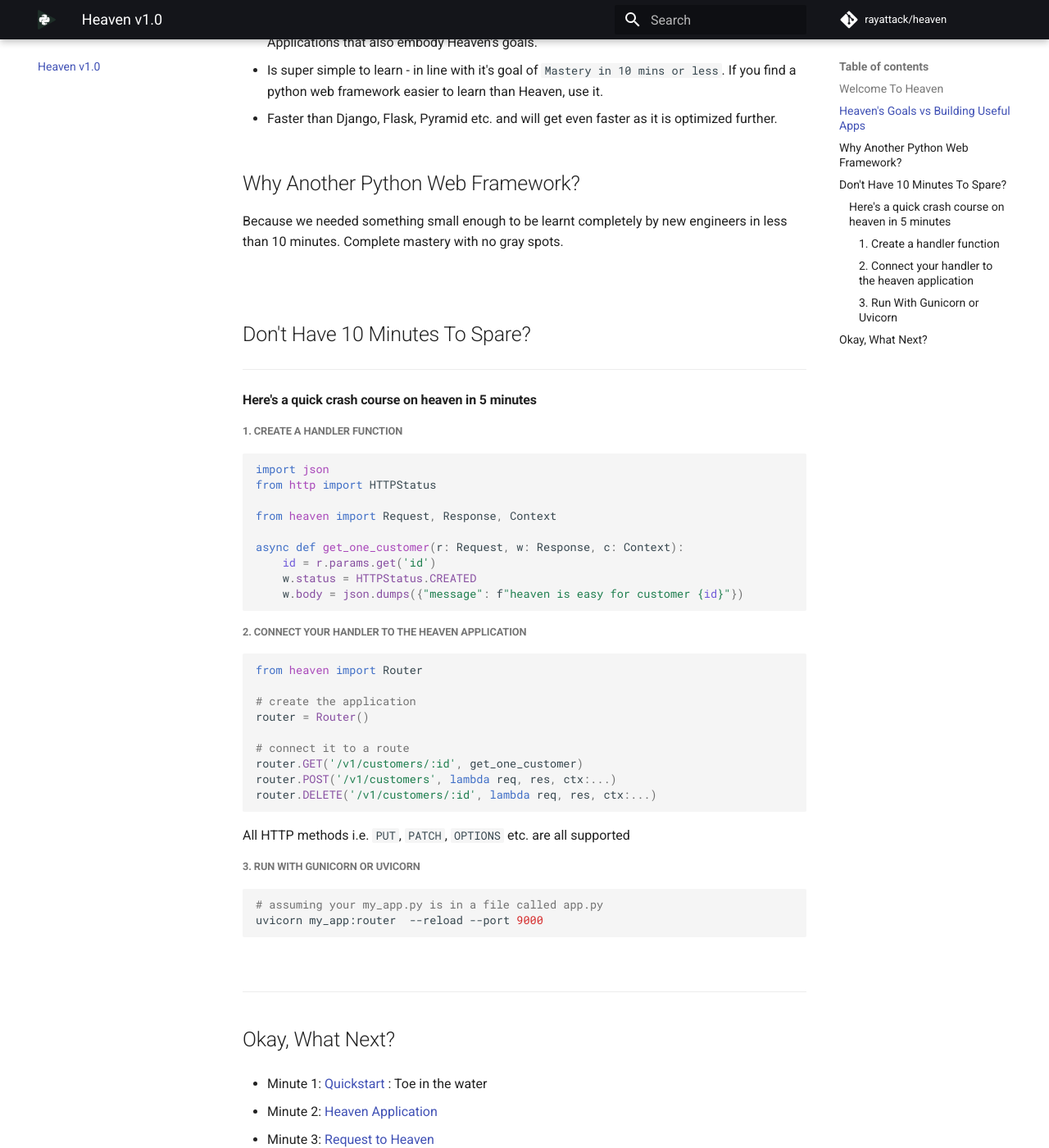
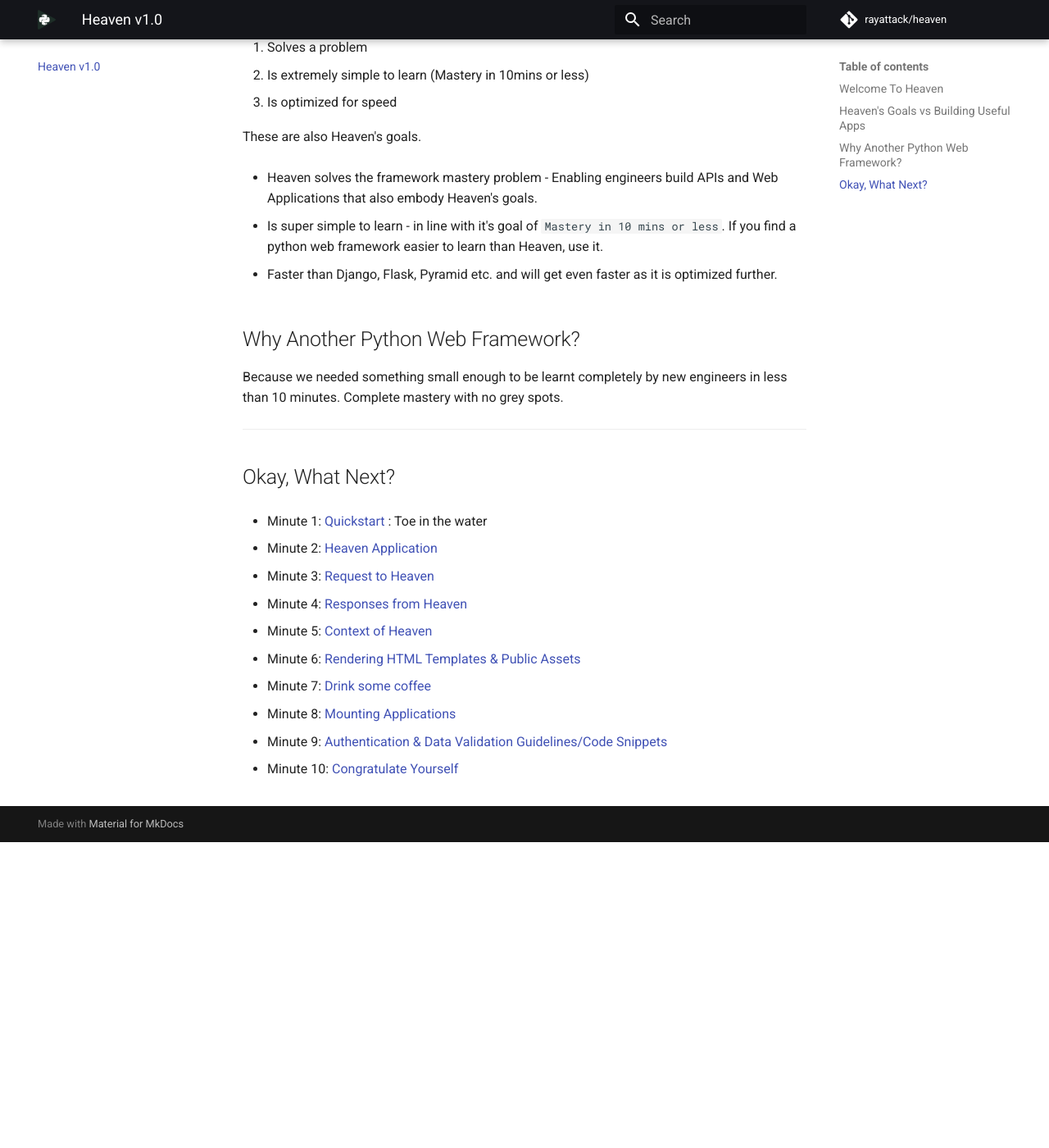
Before and after one commit to rayattack/heaven, an MkDocs documentation site: the page built from docs/index.md, in a window 1280 px wide and 1400 px high, scrolled down 968 px. Shown: the whole window at 82% size. Built offline with MkDocs 1.6.1 and Material for MkDocs 9.7.7, drawn with Linux system fonts in a browser that asks for light colours; comment, search, counter and statistics services are not loaded; after the commit the page ends 1995 px from its top, so only the background shows below that; some of the changed text lies outside the part shown.

Commit message:
docs: quickstart documentation updated

````diff
--- a/docs/index.md
+++ b/docs/index.md
@@ -10,13 +10,22 @@
 
 # create your web app i.e. a simple router/multiplexer
 app = Router()
+
+app.ASSETS('assets_folder_path')
+app.TEMPLATES('templates_folder_path')
+
+# for async support use an async func/method not a lambda
+app.GET('/', lambda req, res, ctx: res.renders('index.html'))
 ```
+
+--------------------
 
 And to run your new app from heaven?
 
 ```sh
 $ uvicorn app:app --port 5000 --reload
 ```
+&nbsp;
 
 ## Heaven's Goals vs Building Useful Apps
 Heaven was designed with 3 goals in mind. The example above creates a simple heaven app but it does not do anything useful.
@@ -40,58 +49,8 @@
 
 ## Why Another Python Web Framework?
 Because we needed something small enough to be learnt completely by new engineers in less than 10
-minutes. Complete mastery with no gray spots.
+minutes. Complete mastery with no grey spots.
 
-&nbsp;
-
-## Don't Have 10 Minutes To Spare?
-----------------------------------------------
-#### Here's a quick crash course on heaven in 5 minutes
-
-
-##### 1. Create a handler function
-
-```python
-import json
-from http import HTTPStatus
-
-from heaven import Request, Response, Context
-
-async def get_one_customer(r: Request, w: Response, c: Context):
-	id = r.params.get('id')
-	w.status = HTTPStatus.CREATED
-	w.body = json.dumps({"message": f"heaven is easy for customer {id}"})
-
-```
-
-
-##### 2. Connect your handler to the heaven application
-
-```python
-from heaven import Router
-
-# create the application
-router = Router()
-
-# connect it to a route
-router.GET('/v1/customers/:id', get_one_customer)
-router.POST('/v1/customers', lambda req, res, ctx:...)
-router.DELETE('/v1/customers/:id', lambda req, res, ctx:...)
-```
-
-All HTTP methods i.e. `PUT`, `PATCH`, `OPTIONS` etc. are all supported
-
-
-
-##### 3. Run With Gunicorn or Uvicorn
-
-```sh
-# assuming your my_app.py is in a file called app.py
-uvicorn my_app:router  --reload --port 9000
-```
-
-
-&nbsp;
 
 -----------------------------------------------
 
--- a/docs/quickstart.md
+++ b/docs/quickstart.md
@@ -18,7 +19,7 @@
 
 ```
 
-As you can see above - your handler function can be async if you desire and must accept 3 arguments that will be injected by heaven. We'll get to
+As you can see above - your handler functions can also be async, and must accept 3 arguments that will be injected by heaven. We'll get to
 them in [Minute 1](request.md), [Minute 2](response.md) and [Minute 3](context.md).
 
 -----------------------
@@ -39,6 +43,19 @@
 
 -----------------------
 
+##### 3. Run With Gunicorn or Uvicorn
+
+```sh
+# assuming your my_app.py is in a file called app.py
+uvicorn my_app:router  --reload --port 9000
+
+# or
+
+gunicorn -w 4 -k uvicorn.workers.UvicornWorker application:router
+```
+
+-----------------------
+
 &nbsp;
 
 [Next: Requests to Heaven](request.md)
````
Also changed, not shown: other parts of docs/quickstart.md (+4 -0 lines).
